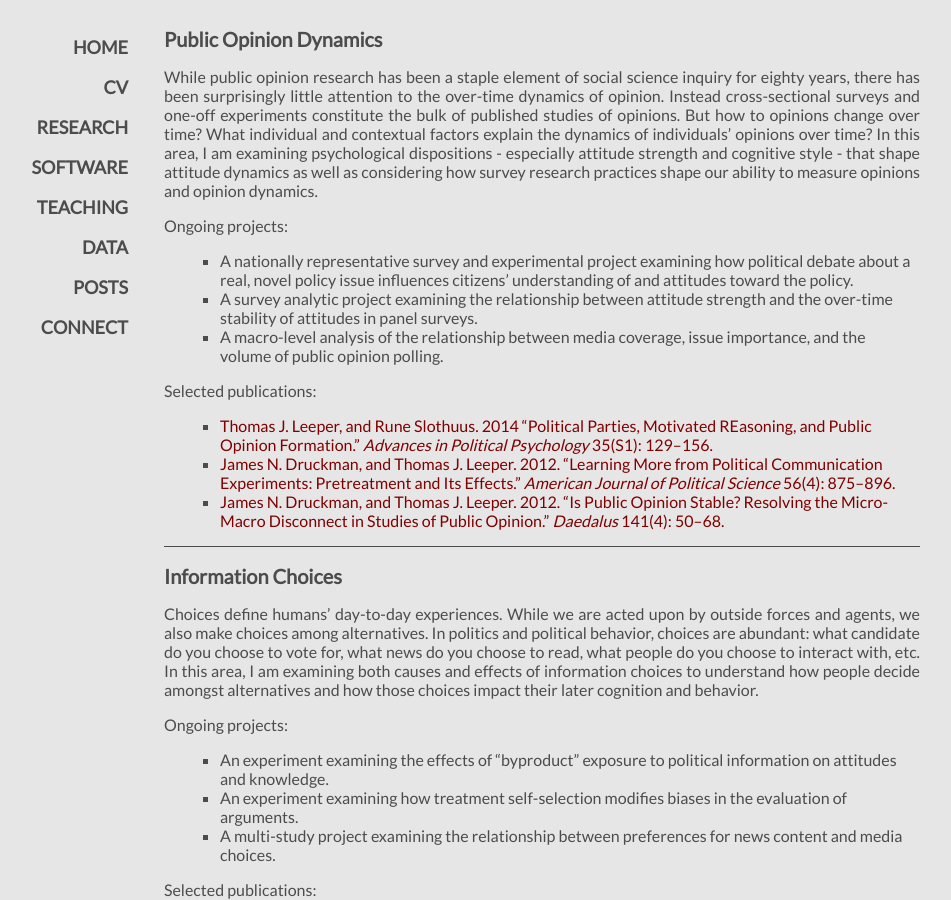
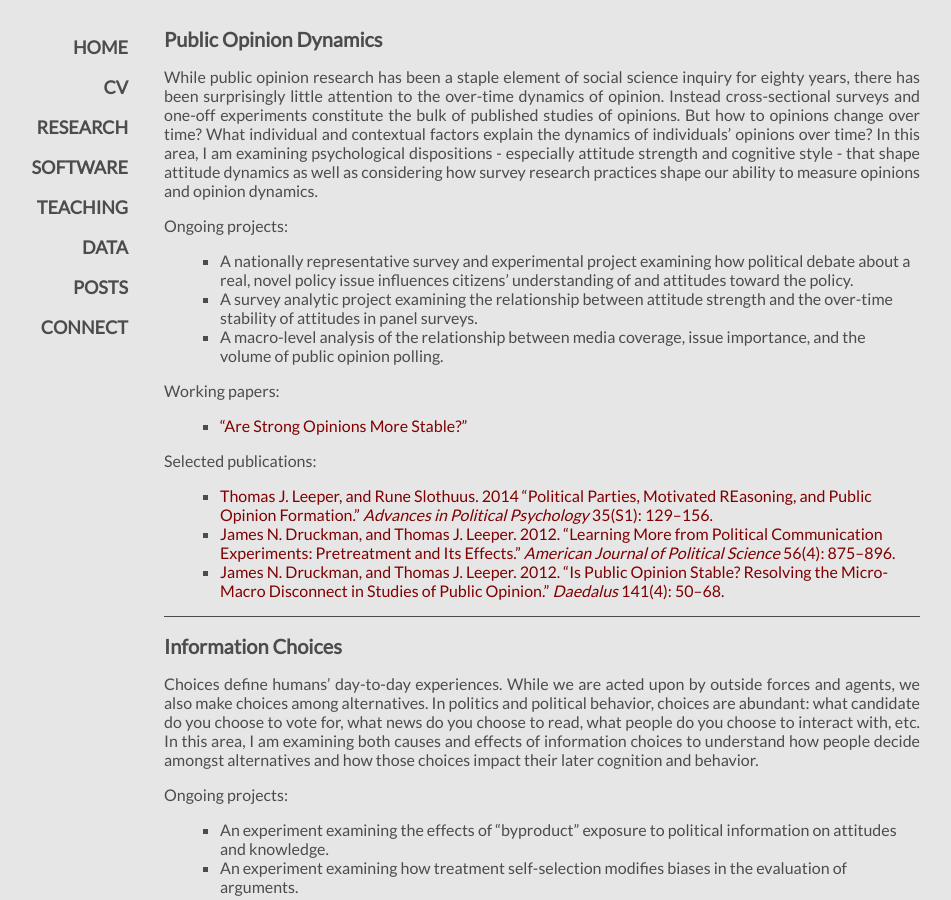
Before and after one commit to leeper/leeper.github.io, a Jekyll site: the page built from research.md, in a window 1280 px wide and 900 px high. Shown: the whole window, without its empty margins (98-1049 px from the left). Built offline with Jekyll 4.4.1, drawn with Linux system fonts in a browser that asks for light colours.

Commit message:
Update research.md

```diff
--- a/research.md
+++ b/research.md
@@ -1,6 +1,7 @@
 ---
 layout: default
 title: Research - Thomas J. Leeper
+papers: https://dl.dropboxusercontent.com/u/414906/
 ---
 
 ## Public Opinion Dynamics ##
@@ -12,6 +13,10 @@ Ongoing projects:
 * A nationally representative survey and experimental project examining how political debate about a real, novel policy issue influences citizens' understanding of and attitudes toward the policy.
 * A survey analytic project examining the relationship between attitude strength and the over-time stability of attitudes in panel surveys.
 * A macro-level analysis of the relationship between media coverage, issue importance, and the volume of public opinion polling.
+
+Working papers:
+
+* ["Are Strong Opinions More Stable?"]({{ papers }}/AreStrongOpinionMoreStable.pdf)
 
 Selected publications:
 
```
